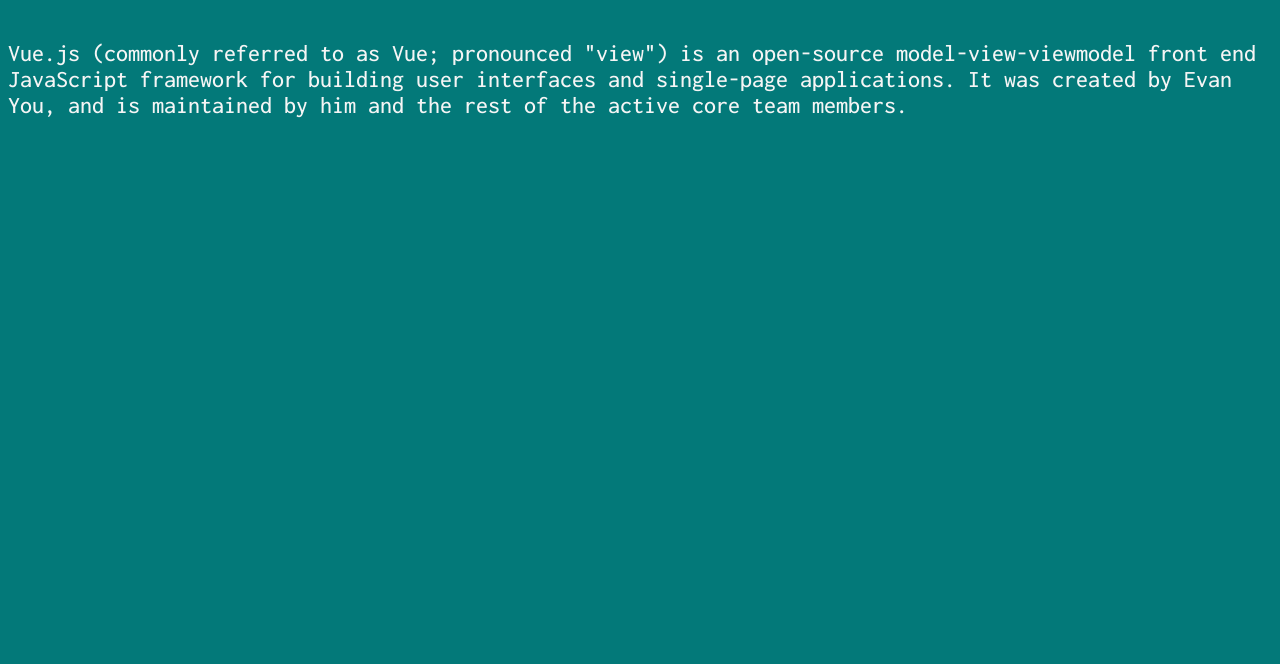
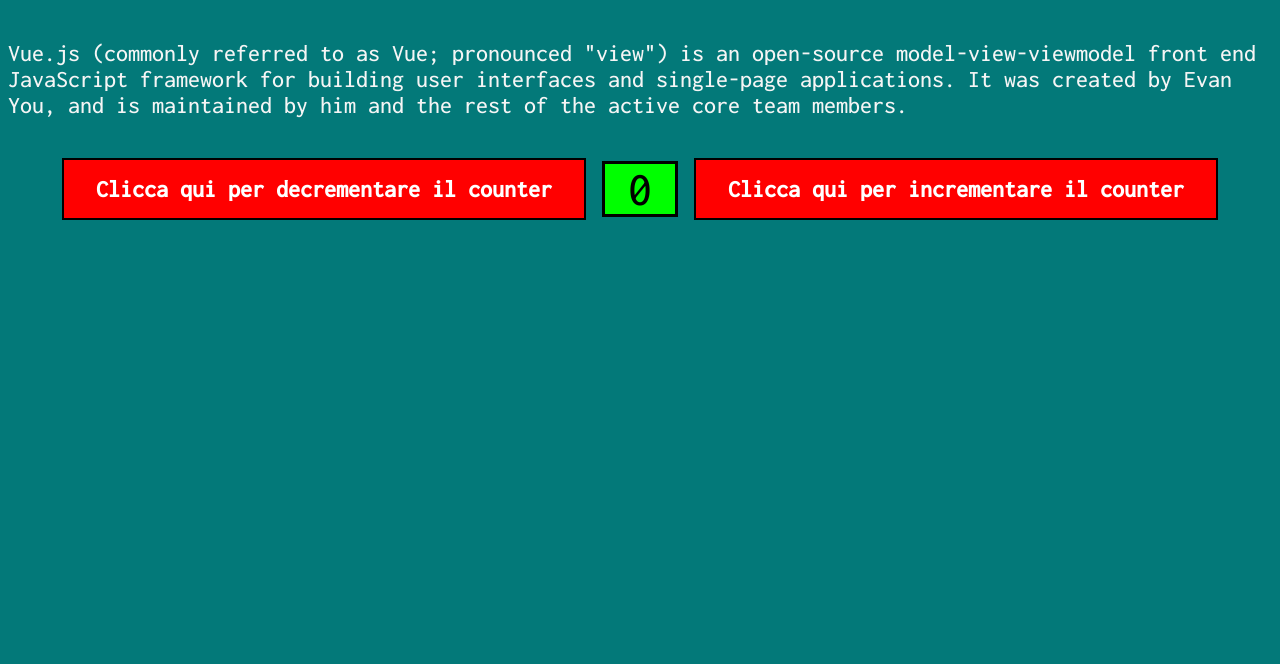
Before and after one commit to LucaMarchesani/vue-hello, a plain HTML site: page index.html in a window 1280 px wide. Shown: the part 136-800 px from the top of the page. Drawn offline with nearby package versions, Linux system fonts and the light colour scheme.

Commit message:
add counter

```diff
--- a/index.html
+++ b/index.html
@@ -1,18 +1,22 @@
 <!DOCTYPE html>
 <html lang="en">
+
 <head>
     <meta charset="UTF-8">
     <meta http-equiv="X-UA-Compatible" content="IE=edge">
     <meta name="viewport" content="width=device-width, initial-scale=1.0">
     <title>Document</title>
     <!-- GOOGLE FONTS -->
-    <link href="https://fonts.googleapis.com/css2?family=Josefin+Sans:ital,wght@0,100;0,400;0,500;0,600;0,700;1,100&display=swap" rel="stylesheet">
+    <link
+        href="https://fonts.googleapis.com/css2?family=Josefin+Sans:ital,wght@0,100;0,400;0,500;0,600;0,700;1,100&display=swap"
+        rel="stylesheet">
     <link href="https://fonts.googleapis.com/css2?family=Inconsolata:wght@500&display=swap" rel="stylesheet">
     <!-- VUE.JS -->
     <script src="https://unpkg.com/vue@3/dist/vue.global.js"></script>
     <!-- CUSTOM STYLE CSS -->
     <link rel="stylesheet" href="./style.css">
 </head>
+
 <body>
     <div id="app">
         <main>
@@ -25,9 +29,19 @@
             <p>
                 {{ text }}
             </p>
+            <div class="d-flex">
+                <button @click="counter--">
+                    {{ counterDecr }}
+                </button>
+                <span class="effect"> {{ counter }} </span>
+                <button @click="counter++" >
+                    {{ counterIncr }}
+                </button>
+            </div>
         </main>
     </div>
 
     <script src="./main.js"></script>
 </body>
+
 </html>
--- a/main.js
+++ b/main.js
@@ -5,7 +5,10 @@
         return {
             title: 'ue is here!',
             text: 'Vue.js (commonly referred to as Vue; pronounced "view") is an open-source model-view-viewmodel front end JavaScript framework for building user interfaces and single-page applications. It was created by Evan You, and is maintained by him and the rest of the active core team members.',
-            image: 'https://external-content.duckduckgo.com/iu/?u=https%3A%2F%2Fwww.giuseppemaccario.com%2Fwp-content%2Fuploads%2F2019%2F04%2F1200px-Vue.js_Logo_2.svg_-1024x887.png&f=1&nofb=1&ipt=ec44d02f1ff33854dfb186b4a1ebc249ca756fcb857b6d3bc1a3ddf2bc5cfde7&ipo=images'
+            image: 'https://external-content.duckduckgo.com/iu/?u=https%3A%2F%2Fwww.giuseppemaccario.com%2Fwp-content%2Fuploads%2F2019%2F04%2F1200px-Vue.js_Logo_2.svg_-1024x887.png&f=1&nofb=1&ipt=ec44d02f1ff33854dfb186b4a1ebc249ca756fcb857b6d3bc1a3ddf2bc5cfde7&ipo=images',
+            counterIncr: 'Clicca qui per incrementare il counter',
+            counterDecr: 'Clicca qui per decrementare il counter',
+            counter: 0
         }
     }
 }).mount('#app');
--- a/style.css
+++ b/style.css
@@ -1,6 +1,7 @@
 .d-flex{
     display: flex;
     justify-content: center;
+    align-items: center;
 }
 
 body{
@@ -13,7 +14,7 @@
 
 h1{
     font-family: 'Josefin Sans', sans-serif;
-    margin-left: -1.2rem;
+    margin-left: -1rem;
     font-size: 3rem;
     color: #41b883;
 }
@@ -24,3 +25,25 @@
     font-size: 1.5rem;
     color: whitesmoke;
 }
+
+button{
+    padding: 1rem 2rem;
+    font-size: 1.5rem;
+    font-family: 'Inconsolata', monospace;
+    font-weight: bold;
+    border: 2px solid black;
+    background-color: red;
+    color: white;
+    margin: 1rem;
+
+}
+
+span.effect{
+    background-color: lime;
+    text-align: center;
+    border: 3.5px solid black;
+    width: 70px;
+    height: 50px;
+    font-size: 3rem;
+    font-family: 'Inconsolata', monospace;
+}
```
